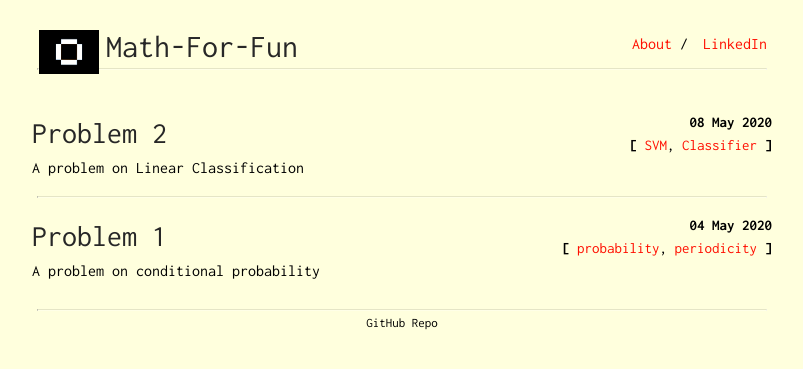
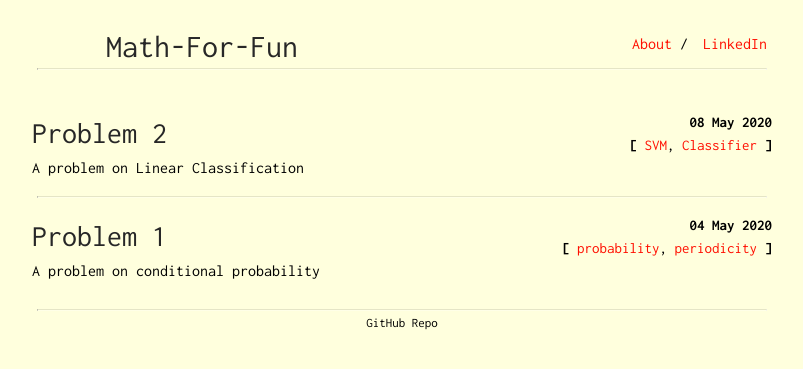
Before and after one commit to Oscuro-Phoenix/math-for-fun, a Jekyll site: the page built from index.html, in a window 1280 px wide. Shown: the top 369 px of the page, without its empty margins (238-1041 px from the left). Built offline with Jekyll 4.4.1, drawn with Linux system fonts in a browser that asks for light colours.

Commit message:
Update index.html

```diff
--- a/index.html
+++ b/index.html
@@ -1,7 +1,6 @@
 ---
 layout: default
 ---
-<img style="display:block;float:left; margin-left:1%;width: 8%;margin-top:-11%" src="./assets/home.gif">
 
 {% assign has_post = false %}
 {% for post in site.posts %}
```
